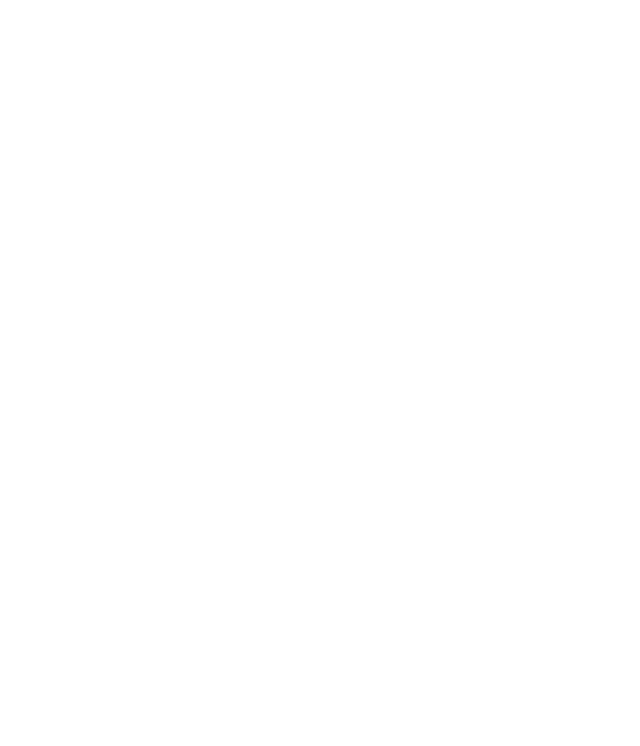
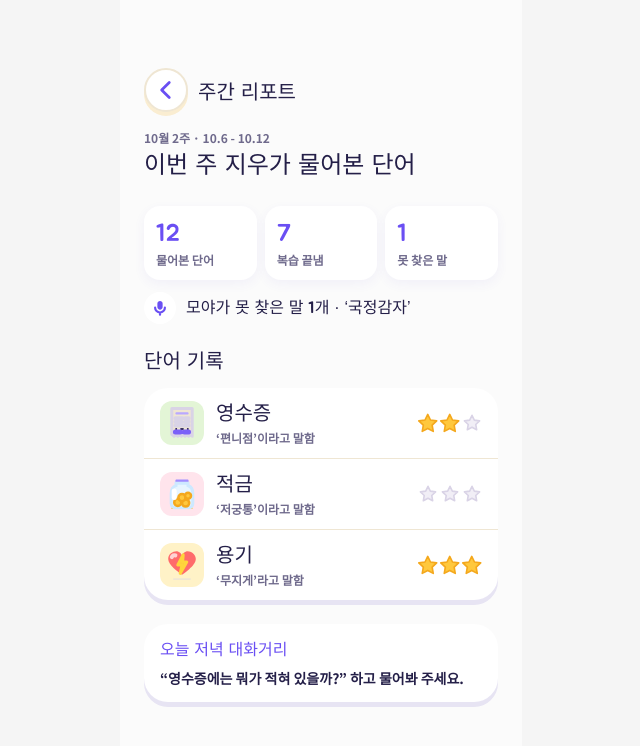
Before and after one commit to line4thon-moyamoya/FE, a React (Vite) app: page /guardian/report/1 in a window 1280 px wide. Before the commit this address had no page. Shown: the top 746 px of the page, without its empty margins (319-959 px from the left). Built offline with nearby package versions, Linux system fonts and the light colour scheme.

Commit message:
✨ Feat: 주간 리포트 페이지 구현 및 라우트 연결

```diff
--- a/src/App.tsx
+++ b/src/App.tsx
@@ -7,6 +7,7 @@ import Ready from "./pages/Ready/Reday";
 import GuardianPassword from "./pages/Guardian/GuardianPassword";
 import GuardianHome from "./pages/Guardian/GuardianHome";
 import MissingWords from "./pages/Guardian/MissingWords";
+import WeeklyReport from "./pages/Guardian/WeeklyReport";
 
 export default function App() {
   return (
@@ -20,6 +21,7 @@ export default function App() {
           <Route path="/guardian/password" element={<GuardianPassword />} />
           <Route path="/guardian" element={<GuardianHome />} />
           <Route path="/guardian/missing-words/:childId" element={<MissingWords />} />
+          <Route path="/guardian/report/:childId" element={<WeeklyReport />} />
         </Route>
       </Routes>
     </BrowserRouter>
--- a/src/pages/Guardian/GuardianHome.tsx
+++ b/src/pages/Guardian/GuardianHome.tsx
@@ -52,7 +52,7 @@ export default function GuardianHome() {
         <WeeklySummaryCard
           childName={selectedChild.name}
           summary={selectedChild.weeklySummary}
-          onReportClick={() => navigate("/guardian/report")}
+          onReportClick={() => navigate(`/guardian/report/${selectedChild.id}`)}
         />
         <MissingWordCard
           missingWords={selectedChild.missingWords}
--- /dev/null
+++ b/src/pages/Guardian/WeeklyReport.tsx
@@ -0,0 +1,77 @@
+import { Navigate, useParams } from "react-router-dom";
+import BackButton from "../../components/common/BackButton/BackButton";
+import StatGrid from "../../components/Guardian/StatGrid";
+import WordRecordItem from "../../components/Guardian/WordRecordItem";
+import ConversationTipCard from "../../components/Guardian/ConversationTipCard";
+import { MOCK_CHILD_LIST } from "../../mocks/guardian";
+import { formatDateRange } from "../../utils/formatDate";
+import mic from "../../assets/icons/mic_icon.svg";
+
+export default function WeeklyReport() {
+  const { childId } = useParams();
+  const child = MOCK_CHILD_LIST.find((c) => c.id === Number(childId));
+
+  // 없는 아이 id로 들어오면 보호자 홈으로
+  if (!child) return <Navigate to="/guardian" replace />;
+
+  const { weeklyReport, weeklySummary, missingWords } = child;
+  const pendingWords = missingWords.filter((w) => w.correctedText === null);
+
+  return (
+    <main className="min-h-full w-full bg-[#FBFBFB] flex flex-col">
+      <header className="flex gap-2.5 items-center">
+        <BackButton />
+        <h1 className="font-jua leading-7 font-normal text-xl text-[#241F48] mt-[73px]">
+          주간 리포트
+        </h1>
+      </header>
+
+      <section className="flex flex-col pt-[18px] px-6 pb-10 gap-6">
+        {/* 제목 */}
+        <div className="flex flex-col gap-1">
+          <p className="text-[#6F6A8C] text-xs font-bold font-noto leading-4">
+            {weeklyReport.weekLabel} ·{" "}
+            {formatDateRange(weeklyReport.startDate, weeklyReport.endDate)}
+          </p>
+          <h2 className="text-[#241F48] text-2xl font-normal font-jua leading-8">
+            이번 주 {child.name}가 물어본 단어
+          </h2>
+        </div>
+
+        {/* 통계 + 못 찾은 말 요약 */}
+        <div className="flex flex-col gap-3">
+          <StatGrid summary={weeklySummary} variant="white" />
+          <p className="flex items-center gap-2.5 font-jua text-base font-normal leading-6 text-[#241F48]">
+            <span className="flex w-8 h-8 items-center justify-center rounded-2xl bg-white">
+              <img src={mic} className="w-[18px] h-[18px]" />
+            </span>
+            {pendingWords.length === 0
+              ? "모야가 못 찾은 말이 없어요"
+              : `모야가 못 찾은 말 ${pendingWords.length}개 · ‘${pendingWords[0].heardText}’`}
+          </p>
+        </div>
+
+        {/* 단어 기록 */}
+        <div className="flex flex-col gap-3">
+          <h3 className="font-jua text-xl font-normal leading-7 text-[#241F48]">
+            단어 기록
+          </h3>
+          {weeklyReport.wordRecords.length === 0 ? (
+            <p className="font-noto text-sm font-bold text-[#9E98BF]">
+              이번 주에 물어본 단어가 없어요
+            </p>
+          ) : (
+            <ul className="w-[354px] bg-white rounded-3xl divide-y divide-[#EFE6D3] shadow-[0px_5px_0px_0px_rgba(231,228,243,1.00)]">
+              {weeklyReport.wordRecords.map((record) => (
+                <WordRecordItem key={record.id} record={record} />
+              ))}
+            </ul>
+          )}
+        </div>
+
+        {/* 오늘 저녁 대화거리 */}
+        <ConversationTipCard tip={weeklyReport.conversationTip} />
+      </section>
+    </main>
+  );
+}
```
